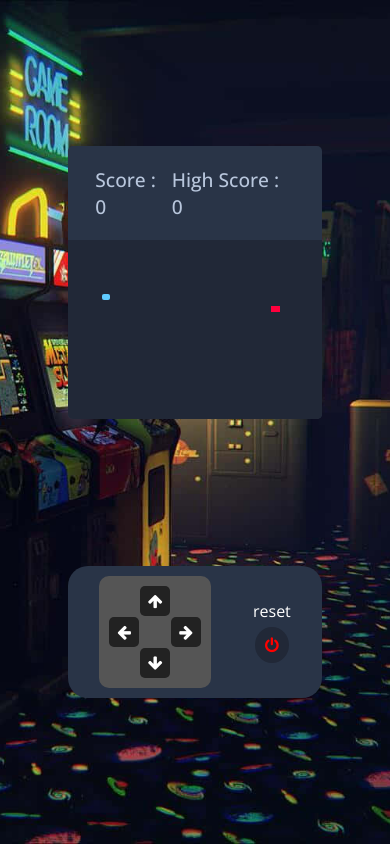
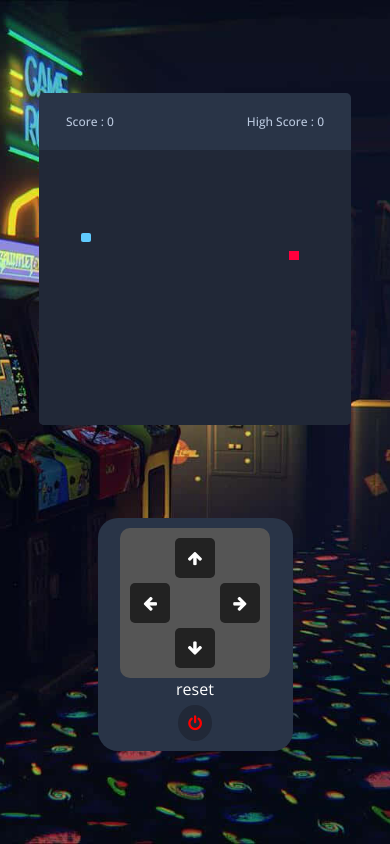
Before and after one commit to CodeJ404/Tugas_PemrogramanWEB1, a plain HTML site: page snakeGame/index.html in a window 390 px wide. Drawn offline with nearby package versions, Linux system fonts and the light colour scheme.

Commit message:
Update style.css
add responsive to controls

```diff
--- a/snakeGame/style.css
+++ b/snakeGame/style.css
@@ -115,3 +115,38 @@ body {
   border-radius: 50%;
   margin-top: 5px;
 }
+
+@media (max-width: 550px) {
+  .wrapper {
+    width: 80vmin;
+    height: 85vmin;
+  }
+  .game-details {
+    font-size: 12px;
+  }
+  .controls {
+    flex-direction: column;
+    width: 50vmin;
+  }
+  .dpad {
+    grid-template-columns: 40px 40px 40px;
+    grid-template-rows: 40px 40px 40px;
+    gap: 5px;
+  }
+}
+
+@media (max-width: 940px) {
+  .wrapper {
+    width: 80vmin;
+    height: 85vmin;
+  }
+  .controls {
+    flex-direction: column;
+    width: 50vmin;
+  }
+  .dpad {
+    grid-template-columns: 40px 40px 40px;
+    grid-template-rows: 40px 40px 40px;
+    gap: 5px;
+  }
+}
```
